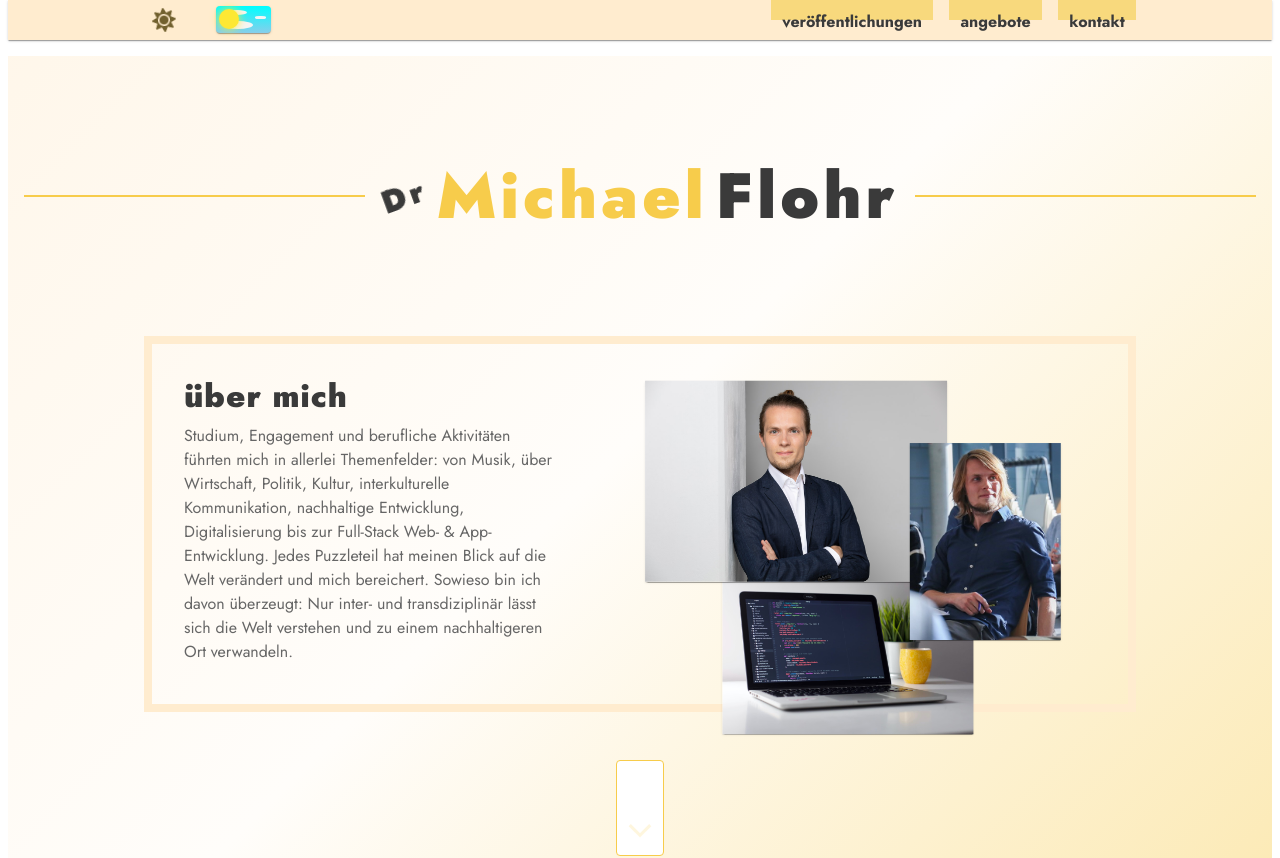
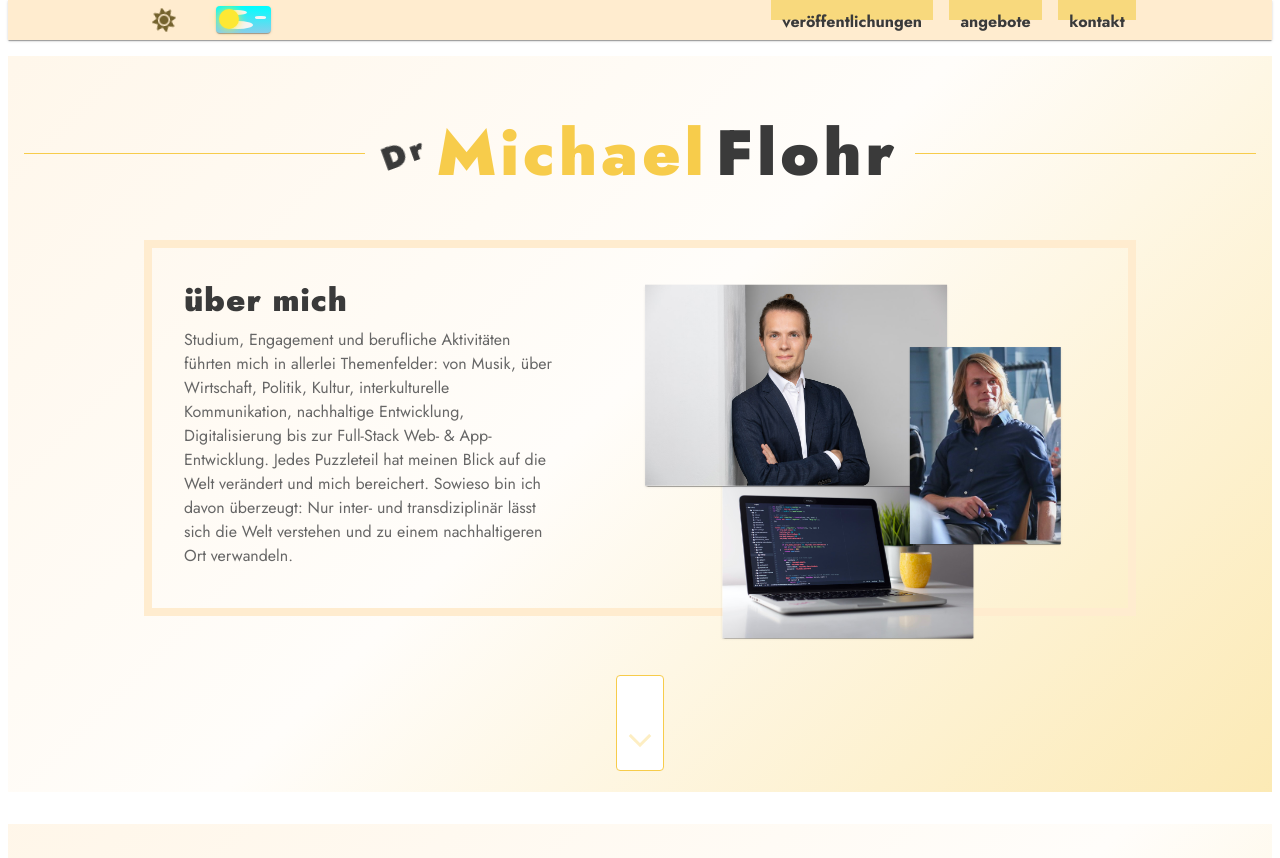
Before and after one commit to MatchuPitchu/portfolio, a React (Create React App) app: page / in a window 1280 px wide. Shown: the top 858 px of the page. Built offline with nearby package versions, Linux system fonts and the light colour scheme.

Commit message:
styling responsive

```diff
--- a/src/components/UI/Titles/H1Title.module.css
+++ b/src/components/UI/Titles/H1Title.module.css
@@ -13,7 +13,7 @@
   gap: 0.5rem;
   position: relative;
   max-width: calc(100% - 100px);
-  margin: 6rem 0 4rem 0;
+  margin: 3rem 0 0 0;
 }
 
 .title:before,
```
